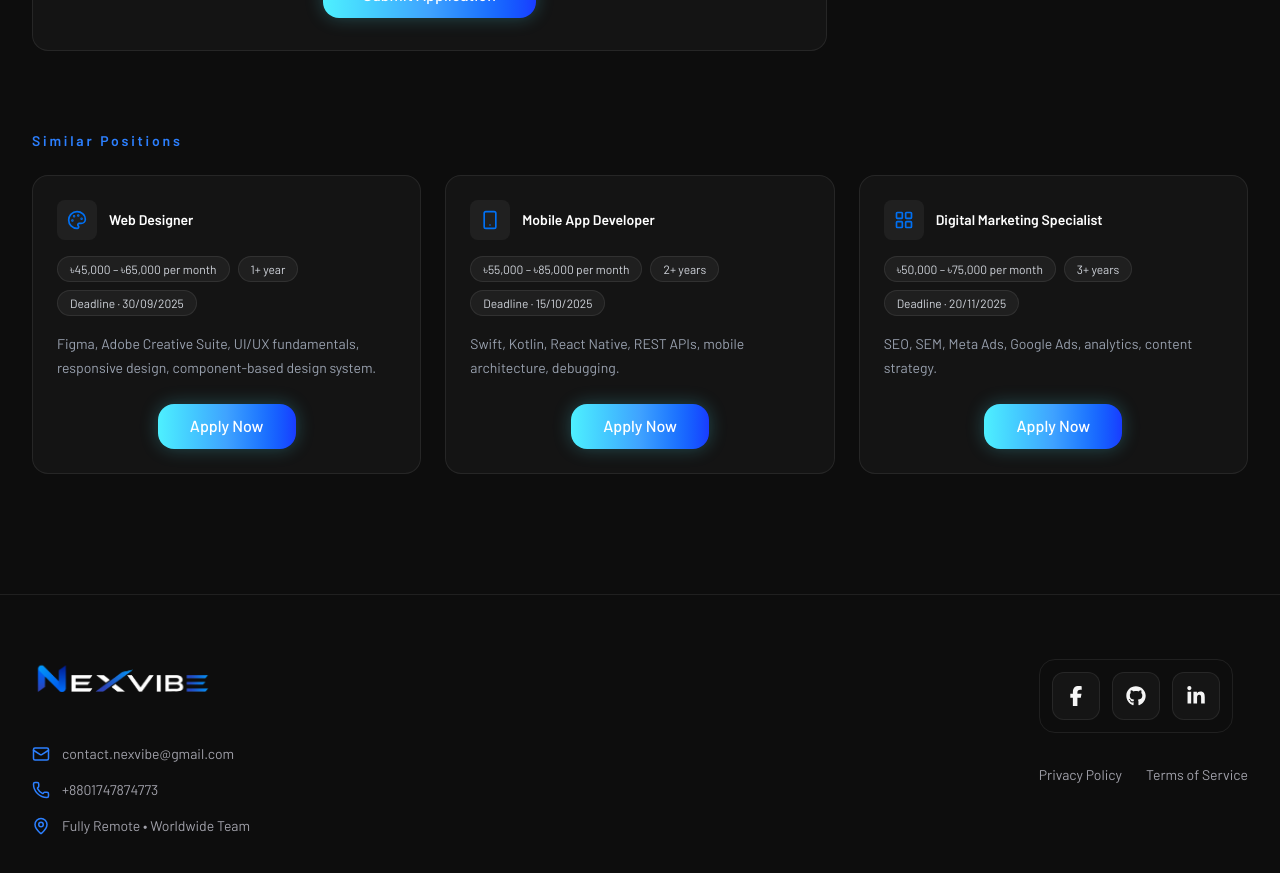
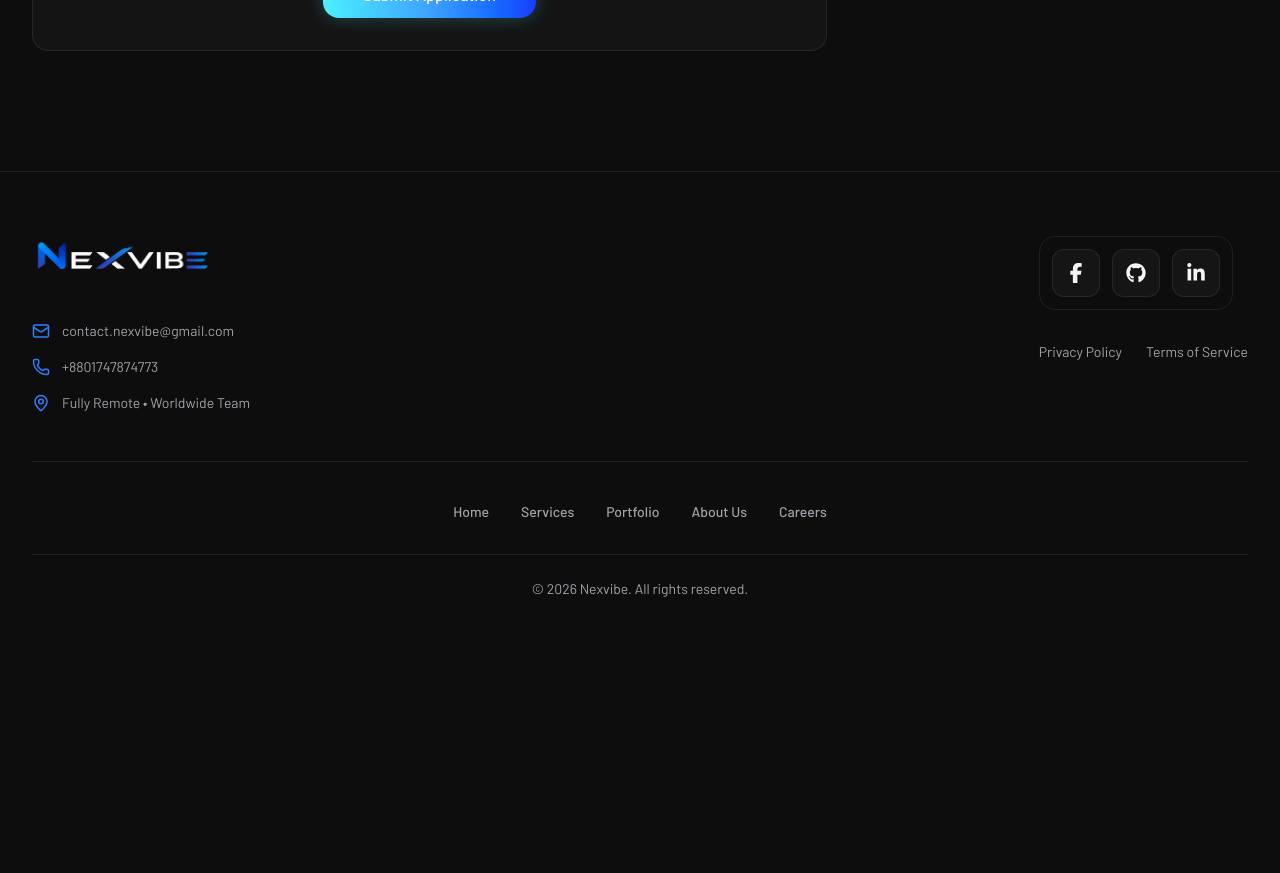
Before and after one commit to TheMehediHQ/Nexvibe, a Next.js app: page /careers/backend-developer in a window 1280 px wide. Shown: the part 2580-3453 px from the top of the page. After the commit the page ends 3243 px from the top, so only its background shows below. Built offline with nearby package versions, Linux system fonts and the light colour scheme.

Commit message:
feat:i update carrier page

```diff
--- a/app/(website)/careers/[id]/page.tsx
+++ b/app/(website)/careers/[id]/page.tsx
@@ -204,7 +204,7 @@ export default async function JobDetailPage({
         </div>
 
         {/* 8. SIMILAR POSITIONS */}
-        <section className="mt-20">
+        {/* <section className="mt-20">
           <SectionHeading>Similar Positions</SectionHeading>
           <div className="grid grid-cols-1 gap-6 md:grid-cols-2 lg:grid-cols-3">
             {similar.map((s) => (
@@ -245,7 +245,7 @@ export default async function JobDetailPage({
               </div>
             ))}
           </div>
-        </section>
+        </section> */}
       </div>
     </div>
   );
```
